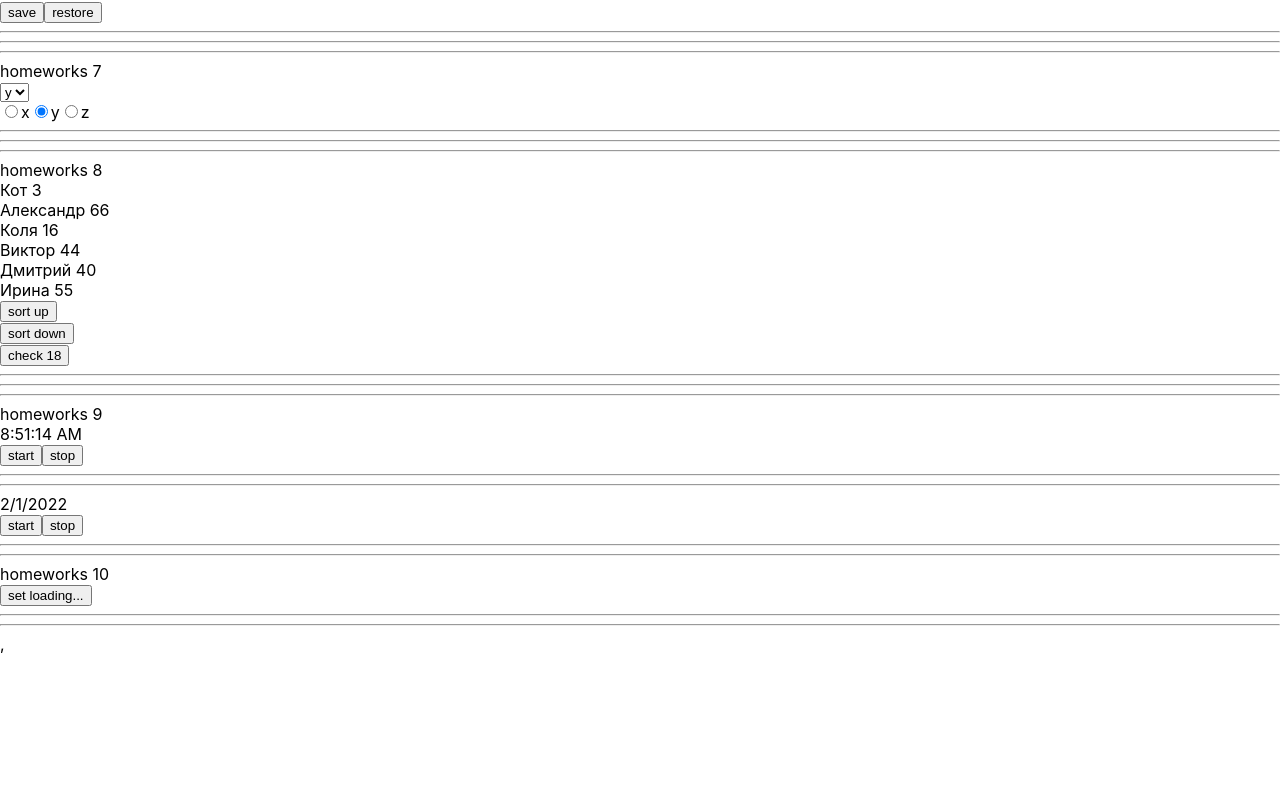
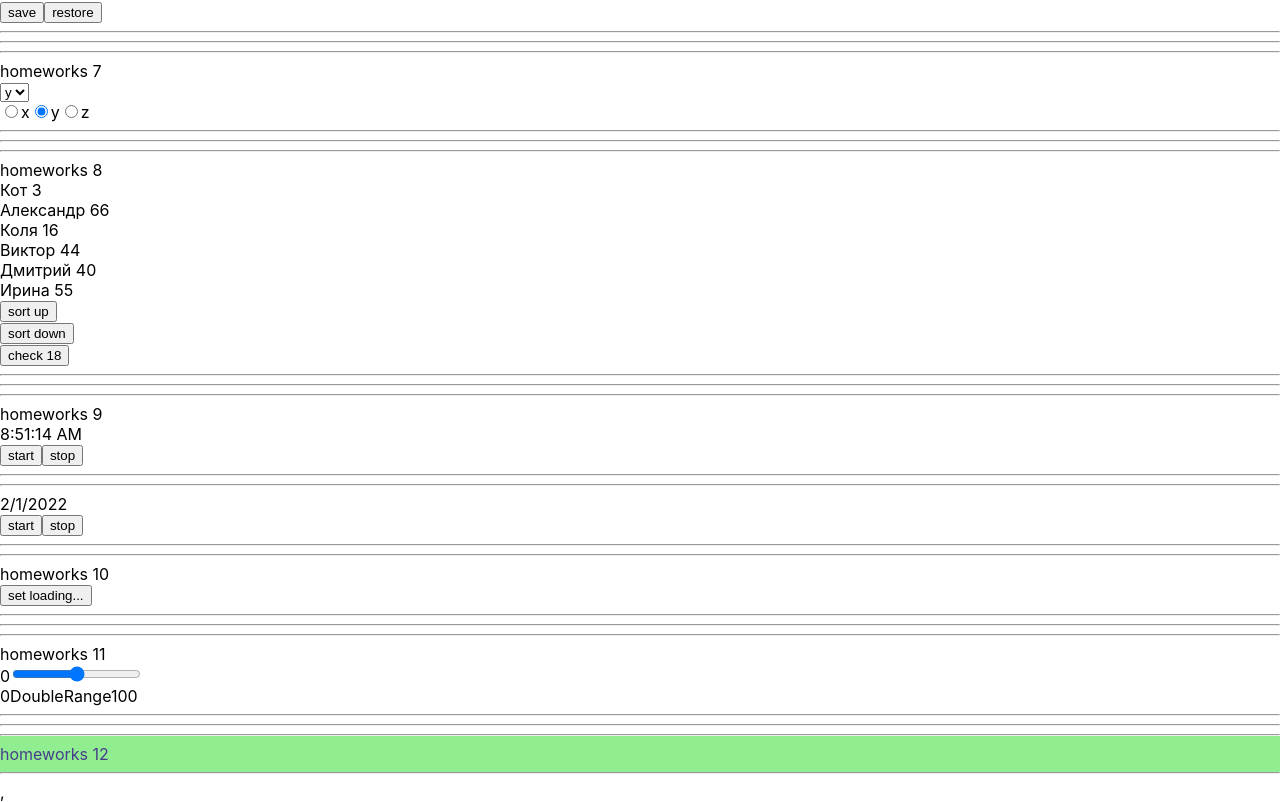
Before and after one commit to Roman160784/homeWork, a React (Create React App) app: page /#/PRE_JUNIOR in a window 1280 px wide. Shown: the part 1055-1857 px from the top of the page. Before the commit the page ends 1709 px from the top, so only its background shows below. Built offline with nearby package versions, Linux system fonts and the light colour scheme.

Commit message:
new task

```diff
--- a/src/p1-main/m1-ui/u1-app/App.tsx
+++ b/src/p1-main/m1-ui/u1-app/App.tsx
@@ -10,6 +10,8 @@ import HW7 from '../../../p2-homeworks/h7/HW7'
 import HW8 from '../../../p2-homeworks/h8/HW8'
 import HW9 from '../../../p2-homeworks/h9/HW9'
 import HW10 from '../../../p2-homeworks/h10/HW10'
+import HW11 from '../../../p2-homeworks/h11/HW11'
+import HW12 from '../../../p2-homeworks/h12/HW12'
 
 function App() {
     return (
@@ -21,6 +23,8 @@ function App() {
             <HW8 />
             <HW9 />
             <HW10 />
+            <HW11 />
+            <HW12 />
         </div>
     )
 }
--- a/src/p2-homeworks/h11/HW11.tsx
+++ b/src/p2-homeworks/h11/HW11.tsx
@@ -5,6 +5,10 @@ import SuperDoubleRange from './common/c8-SuperDoubleRange/SuperDoubleRange'
 function HW11() {
     const [value1, setValue1] = useState(0)
     const [value2, setValue2] = useState(100)
+
+    const onChangeRange = (value: number) => {
+        setValue1(value)
+    }
 
     return (
         <div>
@@ -14,8 +18,7 @@ function HW11() {
             {/*should work (должно работать)*/}
             <div>
                 <span>{value1}</span>
-                <SuperRange
-                    // сделать так чтоб value1 изменялось
+                <SuperRange onChangeRange={onChangeRange} // сделать так чтоб value1 изменялось
                 />
             </div>
 
```
Also changed, not shown: src/p2-homeworks/h10/bll/loadingReducer.ts (+4 -4 lines), src/p2-homeworks/h10/HW10.tsx (line endings or trailing spaces).
